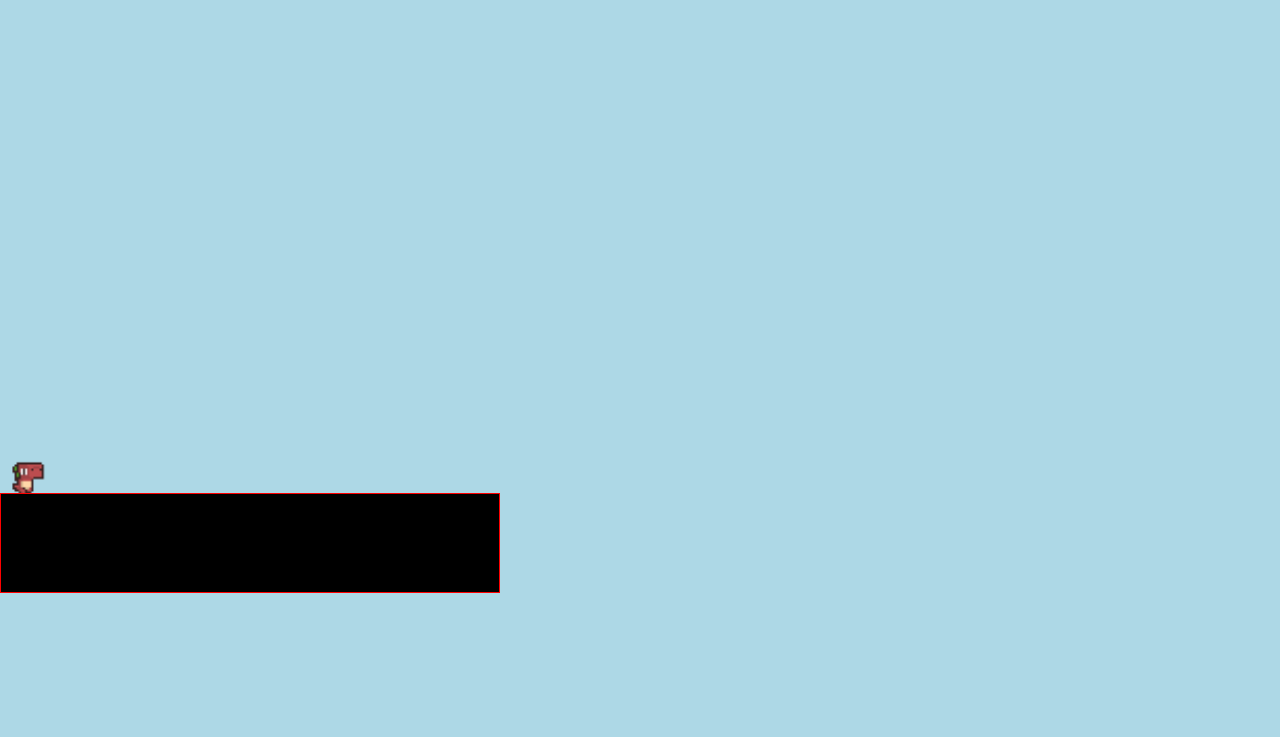
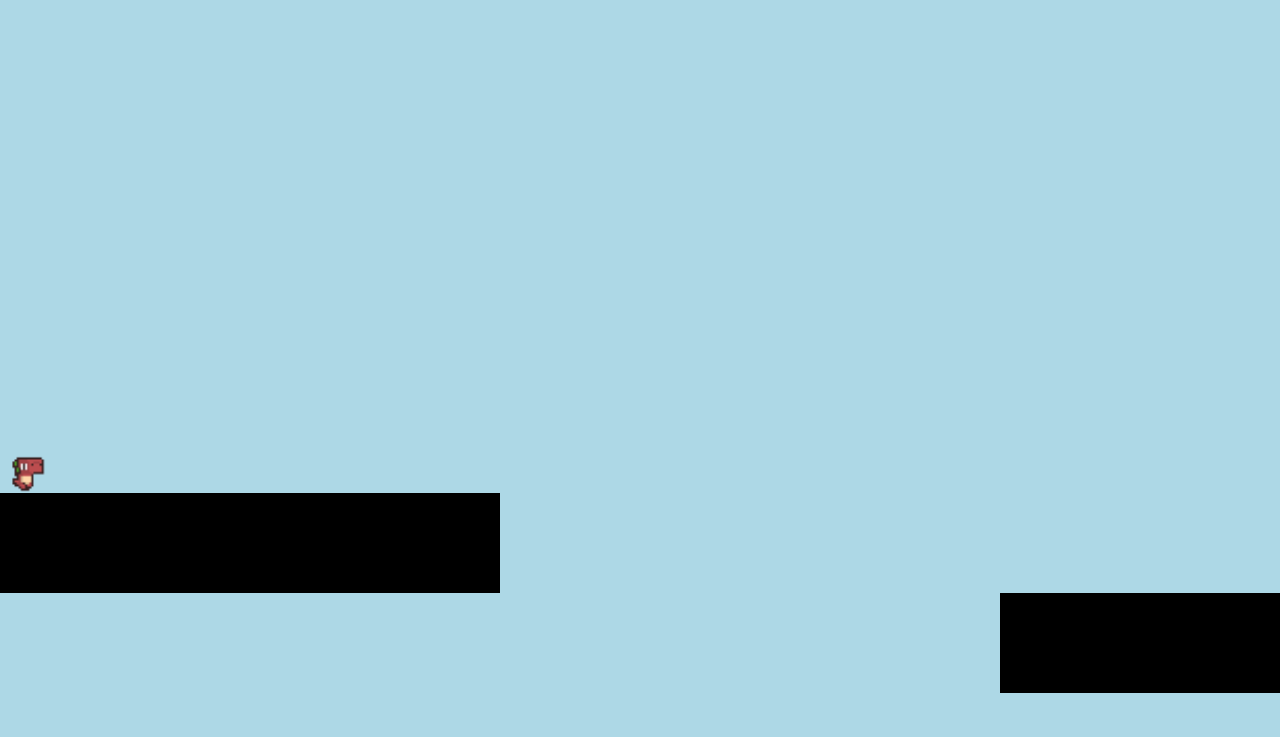
Before and after one commit to CISC474GroupGame/CISC474GroupGame.github.io, a plain HTML site: page index.html in a window 1280 px wide. Shown: the part 63-800 px from the top of the page. Drawn offline with nearby package versions, Linux system fonts and the light colour scheme.

Commit message:
small clean

```diff
--- a/scripts/index.js
+++ b/scripts/index.js
@@ -127,7 +127,7 @@ let update = function (secondsPassed, keys) {
 	// console.log(volX);
 	playerModel.posX += volX * secondsPassed;
 
-	let gravity = 500; // positive is down, and negative is up; to jump up a negaitive volY is needed
+	let gravity = 700; // positive is down, and negative is up; to jump up a negaitive volY is needed
 	// console.log(playerModel.volY)
 	if (keys.ArrowUp && playerModel.volY >= 0 && playerModel.isColliding) {
 		playerModel.volY = -800;
--- a/scripts/levelConfigurations/configureLevelOne.js
+++ b/scripts/levelConfigurations/configureLevelOne.js
@@ -10,7 +10,7 @@ let loadLevelOne = function(){
     let platformOneWidth = 500;
     let platformOneHeight = 100;
     let platformTwoPosX = 1000;
-    let platformTwoPosY = 800;
+    let platformTwoPosY = 600;
     let platformTwoWidth = 500;
     let platformTwoHeight = 100;
     //player specs
--- a/styles/styles.css
+++ b/styles/styles.css
@@ -29,7 +29,6 @@ body {
   background: black;
   position: absolute;
   z-index: 2;
-  border: solid red 1px;
 }
 
 .hidden {
```
